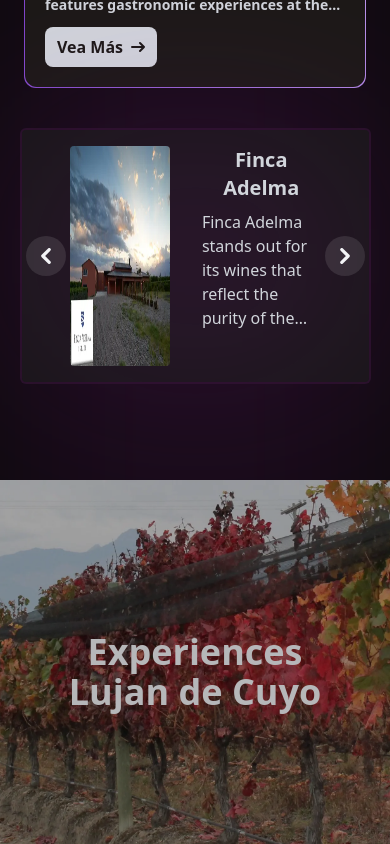
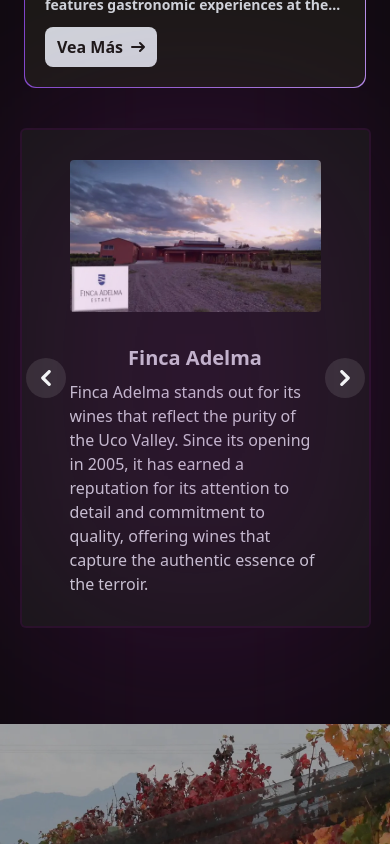
Before and after one commit to JeroDominik/SolYVinos-SA, a Next.js app: page /en in a window 390 px wide. Shown: the part 4660-5504 px from the top of the page. Built offline with nearby package versions, Linux system fonts and the light colour scheme.

Commit message:
cardBoutique screen responsive

```diff
--- a/src/app/dictionaries/en.json
+++ b/src/app/dictionaries/en.json
@@ -145,12 +145,6 @@
             "ExperiencesIntro": "Located in the Maipú department of Mendoza, it offers guided tours and tastings, allowing visitors to learn about the winemaking process and enjoy Mendoza hospitality. Gastronomic experiences at the restaurant 'Casa Vigil,' where wines are paired with local gourmet cuisine. The main winery is famous for its innovative and environmentally friendly architectural design. Built with local materials and using sustainable techniques, its structure blends perfectly with the Andean landscape. Specializing in Malbec, Cabernet Franc, Cabernet Sauvignon and Chardonnay. Wine lines include 'El Enemigo,' 'Gran Enemigo,' and 'Chachingo,' standing out for their high quality and distinctive character.",
             "ExperiencesImg": "/experiencesMaipu/Bodega-Vigil.webp",
             "ExperiencesDesc": "Their vineyards are located in Maipú and other selected areas of Mendoza. They benefit from altitudes varying between 800 and 1,100 metres above sea level, alluvial soils and a dry climate, ideal for growing high quality grapes. The winery has won awards such as 'Wine Advocate': High scores from critics such as Robert Parker, especially for the El Enemigo line. 'Decanter World Wine Awards': Gold and silver medals for several of their wines, highlighting Gran Enemigo and El Enemigo Malbec. 'James Suckling': Outstanding scores for their wines, with special mentions for their elegance and complexity. 'Tim Atkin': Recognitions in their annual Argentine wine reports, highlighting Casa Vigil's innovation and consistent quality."
-        },
-        {
-            "ExperiencesTitle": "Maguay Olive",
-            "ExperiencesIntro": "It's located in the Maipú department of Mendoza. It offers guided tours of the olive groves and the production plant, allowing visitors to learn about the olive oil production process, along with gastronomic experiences where the oils are paired with local cuisine. Its olive groves are located at an altitude of 700 meters above sea level, with a dry climate and alluvial soils, ideal for the production of high-quality olives. Extra virgin olive oil is the main product, recognized for its flavor and quality. They also produce flavored oils and products derived from olive oil.",
-            "ExperiencesImg": "/experiencesMaipu/Olivicola-Maguay.webp",
-            "ExperiencesDesc": "It has received awards such as 'Sol De Oro': Awards in this international olive oil competition, standing out for the quality of its products. 'Premios Olivinus': Recognitions in one of the most important olive oil competitions in Latin America, with gold and silver medals for its extra virgin oils. 'Terra Olivo': Awards obtained in this international competition held in Israel, highlighting the quality and flavor of its oils."
         }
     ],
     "experiencesBoutiqueMaipu" : [
--- a/src/app/dictionaries/es.json
+++ b/src/app/dictionaries/es.json
@@ -145,12 +145,6 @@
             "ExperiencesIntro": "Ubicada en el departamento mendocino Maipú. Ofrece visitas guiadas y degustaciones, permitiendo a los visitantes conocer el proceso de elaboración del vino y disfrutar de la hospitalidad mendocina. Experiencias gastronómicas en el restaurante 'Casa Vigil,' donde se maridan los vinos con cocina gourmet local. La bodega principal es famosa por su diseño arquitectónico innovador y respetuoso con el entorno. Construida con materiales locales y utilizando técnicas sostenibles, su estructura se integra perfectamente con el paisaje andino. Especializada en Malbec, Cabernet Franc, Cabernet Sauvignon y Chardonnay. Las líneas de vinos incluyen 'El Enemigo', 'Gran Enemigo' y 'Chachingo,' destacándose por su alta calidad y carácter distintivo.",
             "ExperiencesImg": "/experiencesMaipu/Bodega-Vigil.webp",
             "ExperiencesDesc": "Sus viñedos están situados en Maipú y otras zonas seleccionadas de Mendoza. Se benefician de altitudes que varían entre 800 y 1,100 metros sobre el nivel del mar, suelos aluviales y un clima seco, ideal para el cultivo de uvas de alta calidad. La Bodega ha ganado premios tales como 'Wine Advocate': Altas puntuaciones de críticos como Robert Parker, especialmente para la línea El Enemigo. 'Decanter World Wine Awards': Medallas de oro y plata para varios de sus vinos, destacándose Gran Enemigo y El Enemigo Malbec. 'James Suckling': Puntuaciones sobresalientes para sus vinos, con menciones especiales para su elegancia y complejidad. 'Tim Atkin': Reconocimientos en sus informes anuales de vinos argentinos, destacando la innovación y la calidad constante de Casa Vigil."
-        },
-        {
-            "ExperiencesTitle": "Olivícola Maguay",
-            "ExperiencesIntro": "Se encuentra en el departamento mendocino Maipú. Ofrece visitas guiadas a los olivares y a la planta de producción, permitiendo a los visitantes conocer el proceso de elaboración del aceite de oliva, junto con experiencias gastronómicas donde se maridan los aceites con cocina local. Sus Olivares se encuentran a una altitud de 700 metros sobre el nivel del mar, con un clima seco y suelos aluvionales, ideales para la producción de aceitunas de alta calidad. El Aceite de oliva extra virgen es el principal producto, reconocido por su sabor y calidad. También producen aceites saborizados y productos derivados del aceite de oliva.",
-            "ExperiencesImg": "/experiencesMaipu/Olivicola-Maguay.webp",
-            "ExperiencesDesc": "Ha recibido reconocimientos tales como 'Sol De Oro': Premios en esta competencia internacional de aceites de oliva, destacándose por la calidad de sus productos. 'Premios Olivinus': Reconocimientos en una de las competiciones más importantes de aceites de oliva de América Latina, con medallas de oro y plata para sus aceites extra virgen. 'Terra Olivo': Premios obtenidos en este concurso internacional celebrado en Israel, destacando la calidad y sabor de sus aceites."
         }
     ],
     "experiencesBoutiqueMaipu" : [
--- a/src/app/dictionaries/pt.json
+++ b/src/app/dictionaries/pt.json
@@ -145,12 +145,6 @@
             "ExperiencesIntro": "Localizado no departamento de Maipú, Mendoza. Oferece visitas guiadas e degustações, permitindo aos visitantes conhecer o processo de vinificação e desfrutar da hospitalidade mendoza. Experiências gastronómicas no restaurante 'Casa Vigil', onde os vinhos se harmonizam com a cozinha gourmet local. A vinícola principal é famosa por seu projeto arquitetônico inovador e que respeita o meio ambiente. Construída com materiais locais e utilizando técnicas sustentáveis, sua estrutura integra-se perfeitamente com a paisagem andina. Especializado em Malbec, Cabernet Franc, Cabernet Sauvignon e Chardonnay. As linhas de vinhos incluem 'El Enemigo', 'Gran Enemigo' e 'Chachingo', destacando-se pela sua elevada qualidade e carácter distintivo.",
             "ExperiencesImg": "/experiencesMaipu/Bodega-Vigil.webp",
             "ExperiencesDesc": "Seus vinhedos estão localizados em Maipú e outras áreas selecionadas de Mendoza. Beneficiam de altitudes que variam entre 800 e 1.100 metros acima do nível do mar, solos aluviais e clima seco, ideais para o cultivo de uvas de alta qualidade. La Bodega ganhou prêmios como 'Wine Advocate': altas pontuações de críticos como Robert Parker, especialmente para a linha El Enemigo. 'Decanter World Wine Awards': Medalhas de ouro e prata para vários dos seus vinhos, com destaque para Gran Enemigo e El Enemigo Malbec. 'James Suckling': Excelentes pontuações pelos seus vinhos, com menções especiais pela elegância e complexidade. 'Tim Atkin': Reconhecimentos em seus relatórios anuais de vinhos argentinos, destacando a inovação e a qualidade constante da Casa Vigil."
-        },
-        {
-            "ExperiencesTitle": "Oliveiras Maguay",
-            "ExperiencesIntro": "Está localizado no departamento de Maipú, em Mendoza. Oferece visitas guiadas aos olivais e à unidade de produção, permitindo aos visitantes conhecer o processo de produção do azeite, bem como experiências gastronómicas onde os azeites são harmonizados com a gastronomia local. Os seus olivais situam-se a uma altitude de 700 metros acima do nível do mar, com clima seco e solos aluviais, ideais para a produção de azeitona de elevada qualidade. O azeite virgem extra é o principal produto, reconhecido pelo seu sabor e qualidade. Eles também produzem óleos aromatizados e produtos de azeite.",
-            "ExperiencesImg": "/experiencesMaipu/Olivicola-Maguay.webp",
-            "ExperiencesDesc": "Recebeu reconhecimentos como 'Sol De Oro': Prémios neste concurso internacional de azeite, destacando-se pela qualidade dos seus produtos. 'Prémios Olivinus': Reconhecimentos num dos mais importantes concursos de azeite da América Latina, com medalhas de ouro e prata pelos seus azeites virgens extra. 'Terra Olivo': Prémios obtidos neste concurso internacional realizado em Israel, destacando a qualidade e o sabor dos seus azeites."
         }
     ],
     "experiencesBoutiqueMaipu" : [
--- a/src/components/cardBoutique.tsx
+++ b/src/components/cardBoutique.tsx
@@ -31,31 +31,31 @@
   const currentExperience = experiencesBoutique[currentIndex]
 
   return (
-        <li className="flex items-center justify-center relative w-[90%] mx-auto h-64 md:h-80 bg-neutral-900 rounded-md border-2 border-fuchsia-950/30 hover:shadow-[0_0_10px_4px_rgba(74,4,78,0.3)] transition">
+    <li className="flex items-center justify-center relative w-[90%] mx-auto h-[500px] md:h-80 bg-neutral-900 rounded-md border-2 border-fuchsia-950/30 hover:shadow-[0_0_10px_4px_rgba(74,4,78,0.3)] transition">
       <div className="absolute inset-0 bg-fuchsia-800 bg-[size:20px_20px] opacity-20 blur-[100px]"></div>
-          <div className={`absolute flex gap-8 justify-between overflow-hidden rounded-lg h-full py-4 px-12 ${animateSlide ? 'animate-slideIn' : ''}`}>
+      <div className={`order-2 flex flex-col md:flex-row gap-8 md:items-center justify-center md:justify-between overflow-hidden rounded-lg h-full py-4 ${animateSlide ? 'animate-slideIn' : ''}`}>
         <Image
           src={currentExperience.ExperiencesImg}
-              className="w-2/5 rounded"
+          className="w-full md:w-2/5 h-auto sm:h-72 md:h-64 rounded place-items-center"
           alt={`Slide ${currentIndex + 1}`}
           width={700}
           height={450}
         />
-            <div className="flex flex-col w-3/5">
+        <div className="flex flex-col w-full md:w-3/5">
           <h3 className="mb-2 text-xl xl:text-2xl font-bold text-center text-gray-300">
             {currentExperience.ExperiencesTitle}
           </h3>
-                <p className="mb-3 text-gray-300 line-clamp-5 text-pretty">
+          <p className="text-gray-300 text-pretty">
             {currentExperience.ExperiencesDesc}
           </p>
         </div>
       </div>
-          <button className="absolute top-0 start-0 z-30 flex items-center justify-center h-full px-1 cursor-pointer group"
+      <button className="order-1 top-0 start-0 z-30 flex items-center justify-center h-full px-1 cursor-pointer group"
         type="button"
         onClick={prevSlide}>
         <IconPreView/>
       </button>
-          <button className="absolute top-0 end-0 z-30 flex items-center justify-center h-full px-1 cursor-pointer group"
+      <button className=" order-3 top-0 end-0 z-30 flex items-center justify-center h-full px-1 cursor-pointer group"
         type="button"
         onClick={nextSlide}>
         <IconNextView/>
```
Lines whose indentation alone changed are shown as unchanged.
